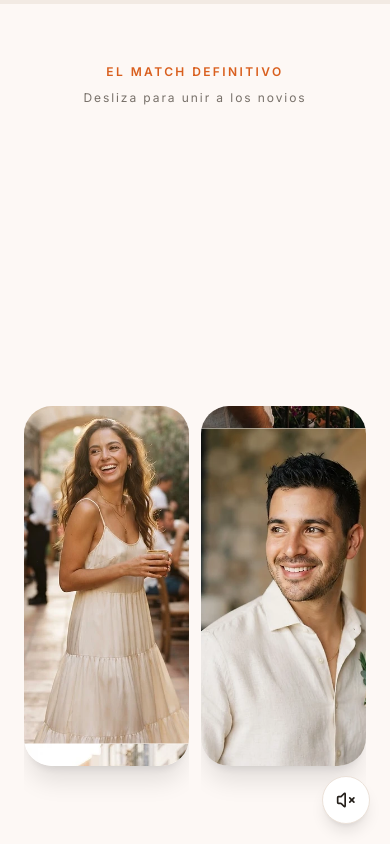
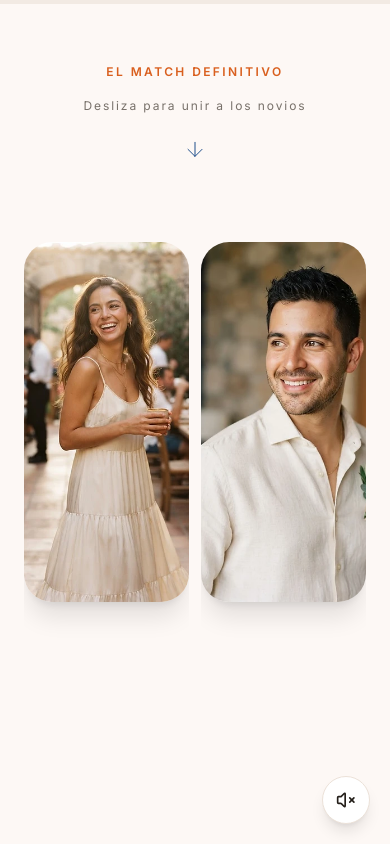
Before and after one commit to cristiancdv/quin-y-gus, a Next.js app: page / in a window 390 px wide. Shown: the top 844 px of the page. Built offline with nearby package versions, Linux system fonts and the light colour scheme; a web font is replaced by a local one.

Commit message:
refactor: :adhesive_bandage: modify constants and another fixes
change constants and centralized in constants and minor visual fixed

- add constants - changes gallery center and reducer size - change sliding to vertical carrousel  - add arrow down animation in tittle

```diff
--- a/components/countdown/wedding-countdown.tsx
+++ b/components/countdown/wedding-countdown.tsx
@@ -1,6 +1,7 @@
 "use client";
 
 import Countdown, { type CountdownRenderProps, zeroPad } from "react-countdown";
+import { useSyncExternalStore } from "react";
 
 interface WeddingCountdownProps {
   targetDate: string;
@@ -12,6 +13,10 @@ const UNITS: Array<{ key: keyof Pick<CountdownRenderProps, "days" | "hours" | "m
   { key: "minutes", label: "Min" },
   { key: "seconds", label: "Seg" },
 ];
+
+const subscribe = () => () => { };
+const getClientSnapshot = () => true;
+const getServerSnapshot = () => false;
 
 function renderer(props: CountdownRenderProps) {
   if (props.completed) {
@@ -48,5 +53,11 @@ function renderer(props: CountdownRenderProps) {
  * which needs browser timers — this can't be a Server Component.
  */
 export function WeddingCountdown({ targetDate }: WeddingCountdownProps) {
-  return <Countdown date={targetDate} renderer={renderer} />;
+  const isMounted = useSyncExternalStore(subscribe, getClientSnapshot, getServerSnapshot);
+
+  return (
+    <div className="min-h-28">
+      {isMounted ? <Countdown date={targetDate} renderer={renderer} /> : null}
+    </div>
+  );
 }
--- a/components/gallery/gallery-carousel.tsx
+++ b/components/gallery/gallery-carousel.tsx
@@ -61,7 +61,7 @@ export function GalleryCarousel({ photos }: GalleryCarouselProps) {
   }, [api]);
 
   return (
-    <Carousel setApi={setApi} opts={{ align: "start", loop: false }}>
+    <Carousel setApi={setApi} opts={{ align: "center", loop: false }}>
       <CarouselContent>
         {photos.map((photo, index) => (
           <CarouselItem key={photo.id} className="basis-4/5 sm:basis-3/5">
@@ -70,7 +70,7 @@ export function GalleryCarousel({ photos }: GalleryCarouselProps) {
                 src={photo.src}
                 alt={photo.alt}
                 fill
-                sizes="(min-width: 640px) 360px, 80vw"
+                sizes="(min-width: 640px) 240px, 65vw"
                 className="object-cover"
               />
               <div
--- a/components/sections/gallery-section.tsx
+++ b/components/sections/gallery-section.tsx
@@ -12,7 +12,7 @@ export function GallerySection() {
         </p>
       </div>
 
-      <div className="mx-auto mt-10 max-w-3xl">
+      <div className="mx-auto mt-10 max-w-[32rem]">
         <GalleryCarousel photos={weddingContent.gallery} />
       </div>
     </section>
--- a/components/sections/hero-section.tsx
+++ b/components/sections/hero-section.tsx
@@ -1,61 +1,30 @@
 "use client";
 
 import { motion } from "framer-motion";
-import { Heart } from "lucide-react";
-import { useState } from "react";
+import { ArrowDown, Heart } from "lucide-react";
+import { useRef, useState } from "react";
 import { weddingContent } from "@/data/wedding";
+import {
+  leftProfileImages,
+  rightProfileImages,
+  VERTICAL_CAROUSEL_REVEAL_RANGE,
+  VERTICAL_CAROUSEL_REVEAL_START,
+} from "@/constants/vertical-match";
 import { VerticalCarrousel } from "@/components/vertical-match/vertical-carrousel";
 
-const leftProfileImages = [
-  {
-    id: "left-1",
-    src: "/images/profiles/img-carrousel-profile-left-1.webp",
-    alt: "Perfil de la novia",
-    caption: "Novia",
-  },
-  {
-    id: "left-2",
-    src: "/images/profiles/img-carrousel-profile-left-2.webp",
-    alt: "Perfil de la novia",
-    caption: "Novia",
-  },
-  {
-    id: "left-3",
-    src: "/images/profiles/img-carrousel-profile-left-3.webp",
-    alt: "Perfil de la novia",
-    caption: "Novia",
-  },
-];
 
-const rightProfileImages = [
-  {
-    id: "right-1",
-    src: "/images/profiles/img-carrousel-profile-rigth-1.webp",
-    alt: "Perfil del novio",
-    caption: "Novio",
-  },
-  {
-    id: "right-2",
-    src: "/images/profiles/img-carrousel-profile-rigth-2.webp",
-    alt: "Perfil del novio",
-    caption: "Novio",
-  },
-  {
-    id: "right-3",
-    src: "/images/profiles/img-carrousel-profile-rigth-3.webp",
-    alt: "Perfil del novio",
-    caption: "Novio",
-  },
-];
-
-
-/**
- * Server Component — purely presentational, no interactivity needed here.
- */
 export function HeroSection() {
+  const heroRef = useRef<HTMLElement>(null);
   const { coupleNames, weddingDateLabel } = weddingContent;
   const [carouselProgress, setCarouselProgress] = useState([0, 0]);
-  const revealProgress = Math.min(1, Math.max(0, (Math.min(...carouselProgress) - 0.68) / 0.32));
+  const revealProgress = Math.min(
+    1,
+    Math.max(
+      0,
+      (Math.min(...carouselProgress) - VERTICAL_CAROUSEL_REVEAL_START) /
+      VERTICAL_CAROUSEL_REVEAL_RANGE,
+    ),
+  );
 
   const updateCarouselProgress = (column: number) => (progress: number) => {
     setCarouselProgress((current) => {
@@ -68,30 +37,44 @@ export function HeroSection() {
 
   return (
     <section
+      ref={heroRef}
       aria-label="Portada"
-      className="bg-background relative px-6 pt-16 pb-20 sm:pt-24"
+      className="bg-background relative px-6 pb-20 "
     >
-      <div className="mx-auto max-w-lg text-center">
-        <p className="eyebrow text-[10px] sm:text-xs">El Match Definitivo</p>
-        <p className="text-muted-foreground mx-auto mt-2 max-w-xs text-xs/5 tracking-[0.16em] sm:text-sm">
-          Desliza para unir a los novios
-        </p>
 
-      </div>
-
-      <div className="relative mx-auto my-14 w-full max-w-[23rem] sm:max-w-md">
+      <div className="relative mx-auto w-full max-w-[23rem] sm:max-w-md">
+        <motion.div
+          animate={{ opacity: 1 - revealProgress, y: revealProgress * -16 }}
+          transition={{ duration: 0.12, ease: "linear" }}
+          className="pointer-events-none fixed top-16 left-1/2 z-10 flex w-full -translate-x-1/2 flex-col items-center gap-2 text-center"
+        >
+          <p className="eyebrow text-[10px] sm:text-xs">El Match Definitivo</p>
+          <p className="text-muted-foreground mx-auto mt-2 max-w-xs text-xs/5 tracking-[0.16em] sm:text-sm">
+            Desliza para unir a los novios
+          </p>
+          <motion.div
+            animate={{ y: [0, 8, 0] }}
+            transition={{ duration: 1.4, repeat: Infinity, ease: "easeInOut" }}
+            className="text-secondary mt-3 flex justify-center"
+            aria-hidden
+          >
+            <ArrowDown className="size-6" strokeWidth={1} />
+          </motion.div>
+        </motion.div>
         <div className="grid w-full grid-cols-2 items-start justify-items-center gap-3 sm:gap-4">
           <div className="w-full">
             <VerticalCarrousel
               items={leftProfileImages}
               onProgress={updateCarouselProgress(0)}
+              scrollTarget={heroRef}
             />
           </div>
           <div className="w-full">
             <VerticalCarrousel
               items={rightProfileImages}
-              invertDirection={true}
+              invertDirection
               onProgress={updateCarouselProgress(1)}
+              scrollTarget={heroRef}
             />
           </div>
         </div>
--- a/components/vertical-match/vertical-carrousel.tsx
+++ b/components/vertical-match/vertical-carrousel.tsx
@@ -1,19 +1,15 @@
 "use client";
 
-import { useRef } from "react";
+import { useRef, type RefObject } from "react";
 import { motion, useMotionValueEvent, useScroll, useTransform } from "framer-motion";
 import Image from "next/image";
-
-interface FilmItem {
-    id: string;
-    src: string;
-    alt: string;
-}
+import type { VerticalCarouselItem } from "@/constants/vertical-match";
 
 interface VerticalCarrouselProps {
-    items: FilmItem[];
+    items: VerticalCarouselItem[];
     invertDirection?: boolean;
     onProgress?: (progress: number) => void;
+    scrollTarget?: RefObject<HTMLElement | null>;
 }
 
 
@@ -22,12 +18,13 @@ export function VerticalCarrousel({
     items,
     invertDirection = false,
     onProgress,
+    scrollTarget,
 }: VerticalCarrouselProps) {
     const containerRef = useRef<HTMLDivElement>(null);
 
     // Monitorear el scroll dentro de este contenedor específico
     const { scrollYProgress } = useScroll({
-        target: containerRef,
+        target: scrollTarget ?? containerRef,
         offset: ["start start", "end end"],
     });
 
--- /dev/null
+++ b/constants/vertical-match.ts
@@ -0,0 +1,44 @@
+export interface VerticalCarouselItem {
+    id: string;
+    src: string;
+    alt: string;
+}
+
+export const VERTICAL_CAROUSEL_REVEAL_START = 0.68;
+export const VERTICAL_CAROUSEL_REVEAL_RANGE = 1 - VERTICAL_CAROUSEL_REVEAL_START;
+
+export const leftProfileImages: VerticalCarouselItem[] = [
+    {
+        id: "left-1",
+        src: "/images/profiles/img-carrousel-profile-left-1.webp",
+        alt: "Perfil de la novia",
+    },
+    {
+        id: "left-2",
+        src: "/images/profiles/img-carrousel-profile-left-2.webp",
+        alt: "Perfil de la novia",
+    },
+    {
+        id: "left-3",
+        src: "/images/profiles/img-carrousel-profile-left-3.webp",
+        alt: "Perfil de la novia",
+    },
+];
+
+export const rightProfileImages: VerticalCarouselItem[] = [
+    {
+        id: "right-1",
+        src: "/images/profiles/img-carrousel-profile-rigth-1.webp",
+        alt: "Perfil del novio",
+    },
+    {
+        id: "right-2",
+        src: "/images/profiles/img-carrousel-profile-rigth-2.webp",
+        alt: "Perfil del novio",
+    },
+    {
+        id: "right-3",
+        src: "/images/profiles/img-carrousel-profile-rigth-3.webp",
+        alt: "Perfil del novio",
+    },
+];
--- a/data/wedding.ts
+++ b/data/wedding.ts
@@ -16,12 +16,12 @@ export const weddingContent: WeddingContent = {
   profiles: {
     first: {
       name: "Valentina",
-      photoSrc: "/images/profile-valentina.svg",
+      photoSrc: "/images/profile-valentina.jpg",
       photoAlt: "Valentina sonriendo en una calle empedrada",
     },
     second: {
       name: "Sebastián",
-      photoSrc: "/images/profile-sebastian.svg",
+      photoSrc: "/images/profile-sebastian.jpg",
       photoAlt: "Sebastián mirando el atardecer desde un balcón",
     },
   },
@@ -76,19 +76,19 @@ export const weddingContent: WeddingContent = {
   gallery: [
     {
       id: "primera-cita",
-      src: "/images/gallery-1.svg",
+      src: "/images/gallery-1.jpg",
       alt: "Valentina y Sebastián bailando en una azotea de noche",
       caption: "La primera cita",
     },
     {
       id: "noches-de-ciudad",
-      src: "/images/gallery-2.svg",
+      src: "/images/gallery-2.jpg",
       alt: "Valentina y Sebastián abrazados en un bar",
       caption: "Noches de ciudad",
     },
     {
       id: "el-si-eterno",
-      src: "/images/gallery-3.svg",
+      src: "/images/gallery-3.jpg",
       alt: "Manos entrelazadas mostrando los anillos",
       caption: "El sí eterno",
     },
```
